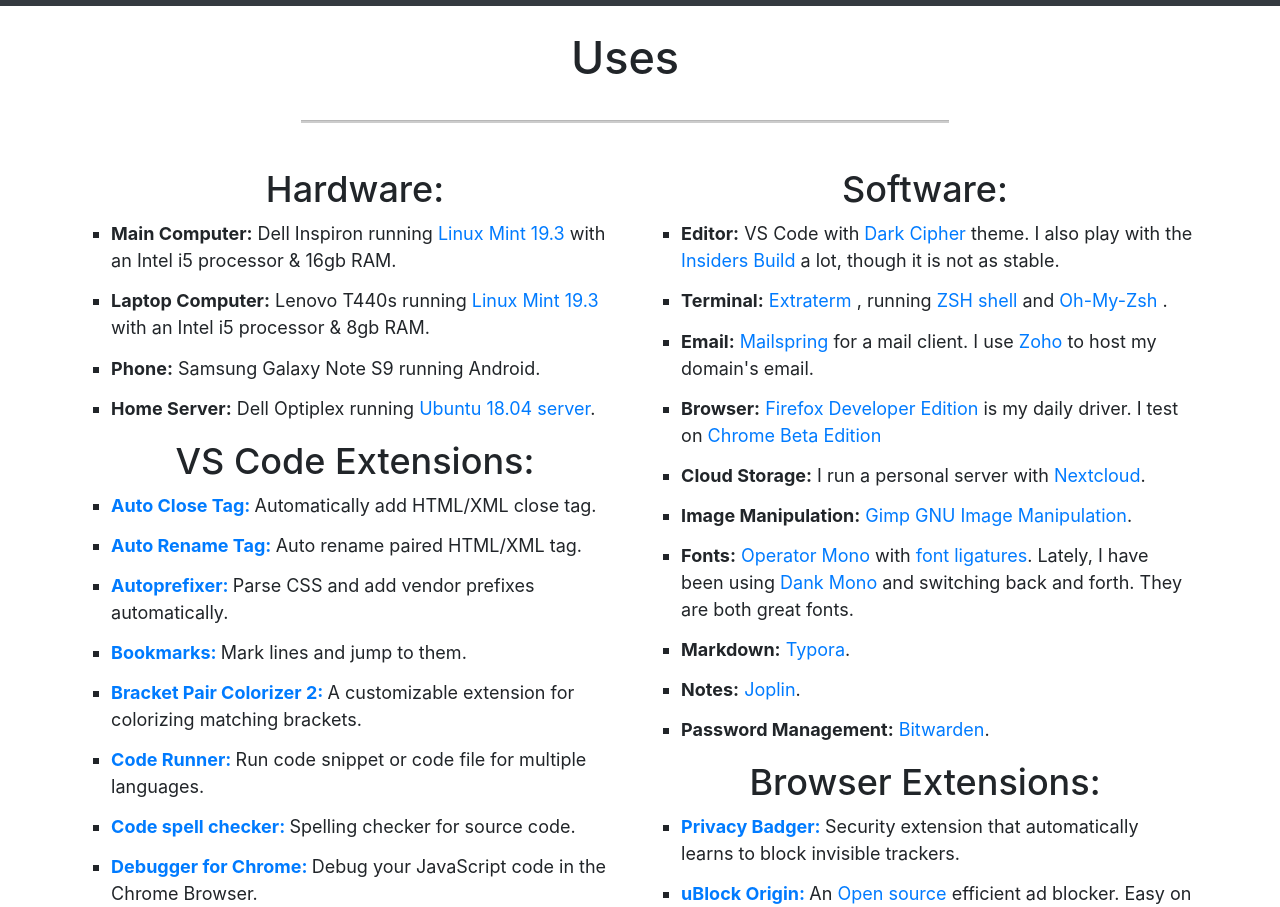
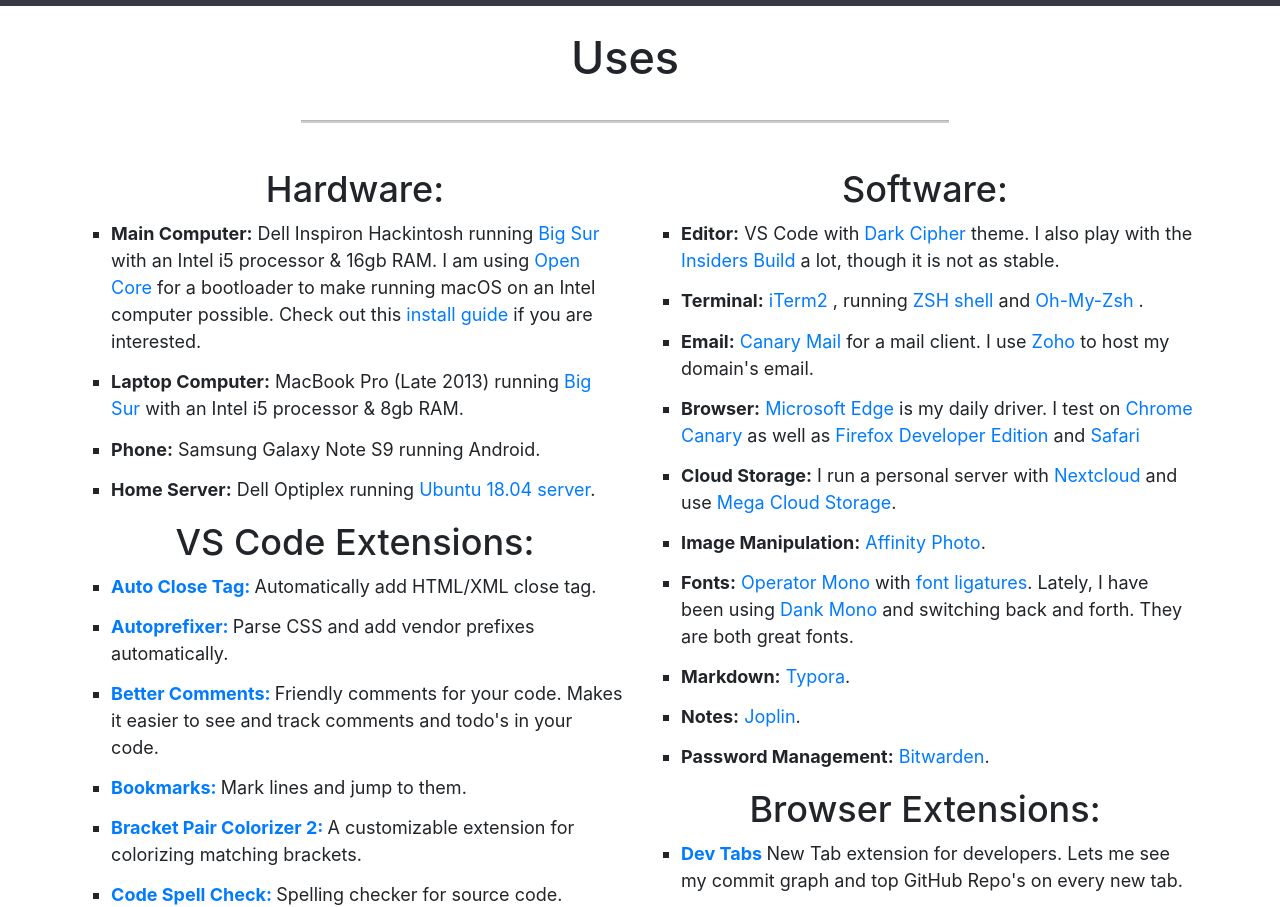
Before and after one commit to Cipher-Coder/mattaz_gatsby, a Gatsby site: page /uses in a window 1280 px wide. Shown: the part 63-970 px from the top of the page. Built offline with nearby package versions, Linux system fonts and the light colour scheme; Gatsby itself is replaced by a stand-in of ours.

Commit message:
Updating Uses page

```diff
--- a/src/pages/uses.js
+++ b/src/pages/uses.js
@@ -19,22 +19,37 @@
           <h2 className="category-head">Hardware:</h2>
           <ul>
             <li>
-              <b> Main Computer:</b> Dell Inspiron running{" "}
+              <b> Main Computer:</b> Dell Inspiron Hackintosh running{" "}
               <a
-                href="https://linuxmint.com/"
+                href="https://www.apple.com/macos/big-sur/"
                 target="_blank"
                 rel="noopener noreferrer">
-                Linux Mint 19.3
+                Big Sur
               </a>{" "}
-              with an Intel i5 processor &amp; 16gb RAM.
+              with an Intel i5 processor &amp; 16gb RAM. I am using{" "}
+              <a
+                href="https://github.com/acidanthera/OpenCorePkg"
+                target="_blank"
+                rel="noopener noreferrer">
+                Open Core
+              </a>{" "}
+              for a bootloader to make running macOS on an Intel computer
+              possible. Check out this{" "}
+              <a
+                href="https://dortania.github.io/OpenCore-Install-Guide/"
+                target="_blank"
+                rel="noopener noreferrer">
+                install guide
+              </a>{" "}
+              if you are interested.
             </li>
             <li>
-              <b> Laptop Computer:</b> Lenovo T440s running{" "}
+              <b> Laptop Computer:</b> MacBook Pro (Late 2013) running{" "}
               <a
-                href="https://linuxmint.com/"
+                href="https://www.apple.com/macos/big-sur/"
                 target="_blank"
                 rel="noopener noreferrer">
-                Linux Mint 19.3
+                Big Sur
               </a>{" "}
               with an Intel i5 processor &amp; 8gb RAM.
             </li>
@@ -68,17 +83,6 @@
             <li>
               <b>
                 <a
-                  href="https://marketplace.visualstudio.com/items?itemName=formulahendry.auto-rename-tag"
-                  target="_blank"
-                  rel="noopener noreferrer">
-                  Auto Rename Tag:{" "}
-                </a>{" "}
-              </b>{" "}
-              Auto rename paired HTML/XML tag.
-            </li>
-            <li>
-              <b>
-                <a
                   href="https://marketplace.visualstudio.com/items?itemName=mrmlnc.vscode-autoprefixer"
                   target="_blank"
                   rel="noopener noreferrer">
@@ -86,6 +90,18 @@
                 </a>{" "}
               </b>{" "}
               Parse CSS and add vendor prefixes automatically.
+            </li>
+            <li>
+              <b>
+                <a
+                  href="https://marketplace.visualstudio.com/items?itemName=aaron-bond.better-comments"
+                  target="_blank"
+                  rel="noopener noreferrer">
+                  Better Comments:{" "}
+                </a>{" "}
+              </b>{" "}
+              Friendly comments for your code. Makes it easier to see and track
+              comments and todo's in your code.
             </li>
             <li>
               <b>
@@ -112,21 +128,10 @@
             <li>
               <b>
                 <a
-                  href="https://marketplace.visualstudio.com/items?itemName=formulahendry.code-runner"
-                  target="_blank"
-                  rel="noopener noreferrer">
-                  Code Runner:{" "}
-                </a>{" "}
-              </b>{" "}
-              Run code snippet or code file for multiple languages.
-            </li>
-            <li>
-              <b>
-                <a
                   href="https://marketplace.visualstudio.com/items?itemName=streetsidesoftware.code-spell-checker"
                   target="_blank"
                   rel="noopener noreferrer">
-                  Code spell checker:{" "}
+                  Code Spell Check:{" "}
                 </a>{" "}
               </b>{" "}
               Spelling checker for source code.
@@ -134,13 +139,13 @@
             <li>
               <b>
                 <a
-                  href="https://marketplace.visualstudio.com/items?itemName=streetsidesoftware.code-spell-checker"
+                  href="https://marketplace.visualstudio.com/items?itemName=Mattaz.dark-cipher"
                   target="_blank"
                   rel="noopener noreferrer">
-                  Debugger for Chrome:{" "}
+                  Dark Cipher:{" "}
                 </a>{" "}
               </b>{" "}
-              Debug your JavaScript code in the Chrome Browser.
+              Dark theme for VS Code.
             </li>
             <li>
               <b>
@@ -337,10 +342,10 @@
             <li>
               <b> Terminal:</b>{" "}
               <a
-                href="https://extraterm.org"
+                href="https://iterm2.com/"
                 target="_blank"
                 rel="noopener noreferrer">
-                Extraterm
+                iTerm2
               </a>{" "}
               , running{" "}
               <a
@@ -361,10 +366,10 @@
             <li>
               <b> Email:</b>{" "}
               <a
-                href="https://getmailspring.com/"
+                href="https://canarymail.io/"
                 target="_blank"
                 rel="noopener noreferrer">
-                Mailspring
+                Canary Mail
               </a>{" "}
               for a mail client. I use{" "}
               <a
@@ -378,18 +383,32 @@
             <li>
               <b> Browser:</b>{" "}
               <a
+                href="https://www.microsoft.com/en-us/edge"
+                target="_blank"
+                rel="noopener noreferrer">
+                Microsoft Edge
+              </a>{" "}
+              is my daily driver. I test on{" "}
+              <a
+                href="https://www.google.com/chrome/canary/"
+                target="_blank"
+                rel="noopener noreferrer">
+                Chrome Canary
+              </a>{" "}
+              as well as{" "}
+              <a
                 href="https://www.mozilla.org/en-US/firefox/developer/"
                 target="_blank"
                 rel="noopener noreferrer">
                 Firefox Developer Edition
               </a>{" "}
-              is my daily driver. I test on{" "}
+              and{" "}
               <a
-                href="https://www.google.com/chrome/beta/"
+                href="https://www.apple.com/safari/"
                 target="_blank"
                 rel="noopener noreferrer">
-                Chrome Beta Edition
-              </a>{" "}
+                Safari
+              </a>
             </li>
             <li>
               <b> Cloud Storage:</b> I run a personal server with{" "}
@@ -398,16 +417,23 @@
                 target="_blank"
                 rel="noopener noreferrer">
                 Nextcloud
+              </a>{" "}
+              and use{" "}
+              <a
+                href="https://mega.nz"
+                target="_blank"
+                rel="noopener noreferrer">
+                Mega Cloud Storage
               </a>
               .
             </li>
             <li>
               <b> Image Manipulation:</b>{" "}
               <a
-                href="https://www.gimp.org/"
+                href="https://affinity.serif.com/en-us/photo/"
                 target="_blank"
                 rel="noopener noreferrer">
-                Gimp GNU Image Manipulation
+                Affinity Photo
               </a>
               .
             </li>
@@ -471,14 +497,14 @@
             <li>
               <b>
                 <a
-                  href="https://www.eff.org/privacybadger"
+                  href="https://mattaz.com/devTabs"
                   target="_blank"
                   rel="noopener noreferrer">
-                  Privacy Badger:
+                  Dev Tabs
                 </a>{" "}
               </b>{" "}
-              Security extension that automatically learns to block invisible
-              trackers.
+              New Tab extension for developers. Lets me see my commit graph and
+              top GitHub Repo's on every new tab.
             </li>
             <li>
               <b>
@@ -512,7 +538,7 @@
             <li>
               <b>
                 <a
-                  href="https://github.com/sienori/Tab-Session-Manager"
+                  href="https://www.mrfdev.com/enhancer-for-youtube"
                   target="_blank"
                   rel="noopener noreferrer">
                   Enhancer for YouTube&trade;:
@@ -561,41 +587,37 @@
             <li>
               <b>
                 <a
-                  href="https://addons.mozilla.org/en-US/firefox/addon/multi-account-containers/"
+                  href="https://microsoftedge.microsoft.com/addons/detail/json-formatter-for-edge/njpoigijhgbionbfdbaopheedbpdoddi"
                   target="_blank"
                   rel="noopener noreferrer">
-                  Firefox Multi-Account containers:
+                  JSON Formatter
                 </a>{" "}
               </b>{" "}
-              This lets you keep parts of your online life separated into
-              color-coded tabs that preserve your privacy. Cookies are separated
-              by container, allowing you to use the web with multiple
-              identities.{" "}
+              Simple JSON formatter for when you are doing a quick API call or
+              something. It will automatically format the data in your browser.{" "}
             </li>
             <li>
               <b>
                 <a
-                  href="https://addons.mozilla.org/en-US/firefox/addon/facebook-container/"
+                  href="https://chrome.google.com/webstore/detail/page-load-time/fploionmjgeclbkemipmkogoaohcdbig"
                   target="_blank"
                   rel="noopener noreferrer">
-                  Facebook Container:
+                  Page Load Timer
                 </a>{" "}
               </b>{" "}
-              Prevent Facebook from tracking you around the web. The Facebook
-              Container extension for Firefox helps you take control and isolate
-              your web activity from Facebook.{" "}
+              Dispays page load time in toolbar.{" "}
             </li>
             <li>
               <b>
                 <a
-                  href="https://addons.mozilla.org/en-US/firefox/addon/measure-it/"
+                  href="https://chrome.google.com/webstore/detail/awesome-cookie-manager/hcpidejphgpcgfnpiehkcckkkemgneif"
                   target="_blank"
                   rel="noopener noreferrer">
-                  Measure-It:
+                  Awesome Cookie Manager
                 </a>{" "}
               </b>{" "}
-              Draw a ruler across any webpage to check the width, height, or
-              alignment of page elements in pixels.{" "}
+              Displays a list of Cookies and allows for searching, viewing,
+              editing, saving, restoring, and deleting cookies.{" "}
             </li>
             <li>
               <b>
@@ -611,6 +633,18 @@
               your page to give feedback about accessibility and to facilitate
               manual evaluation.{" "}
             </li>
+            <li>
+              <b>
+                <a
+                  href="https://chrome.google.com/webstore/detail/page-ruler-redux/giejhjebcalaheckengmchjekofhhmal"
+                  target="_blank"
+                  rel="noopener noreferrer">
+                  Page Ruler Redux
+                </a>{" "}
+              </b>{" "}
+              Developer/Designer ruler to get pixel perfect dimensions,
+              positioning, and measuring of elements on a page.{" "}
+            </li>
           </ul>
         </div>
       </div>
```
